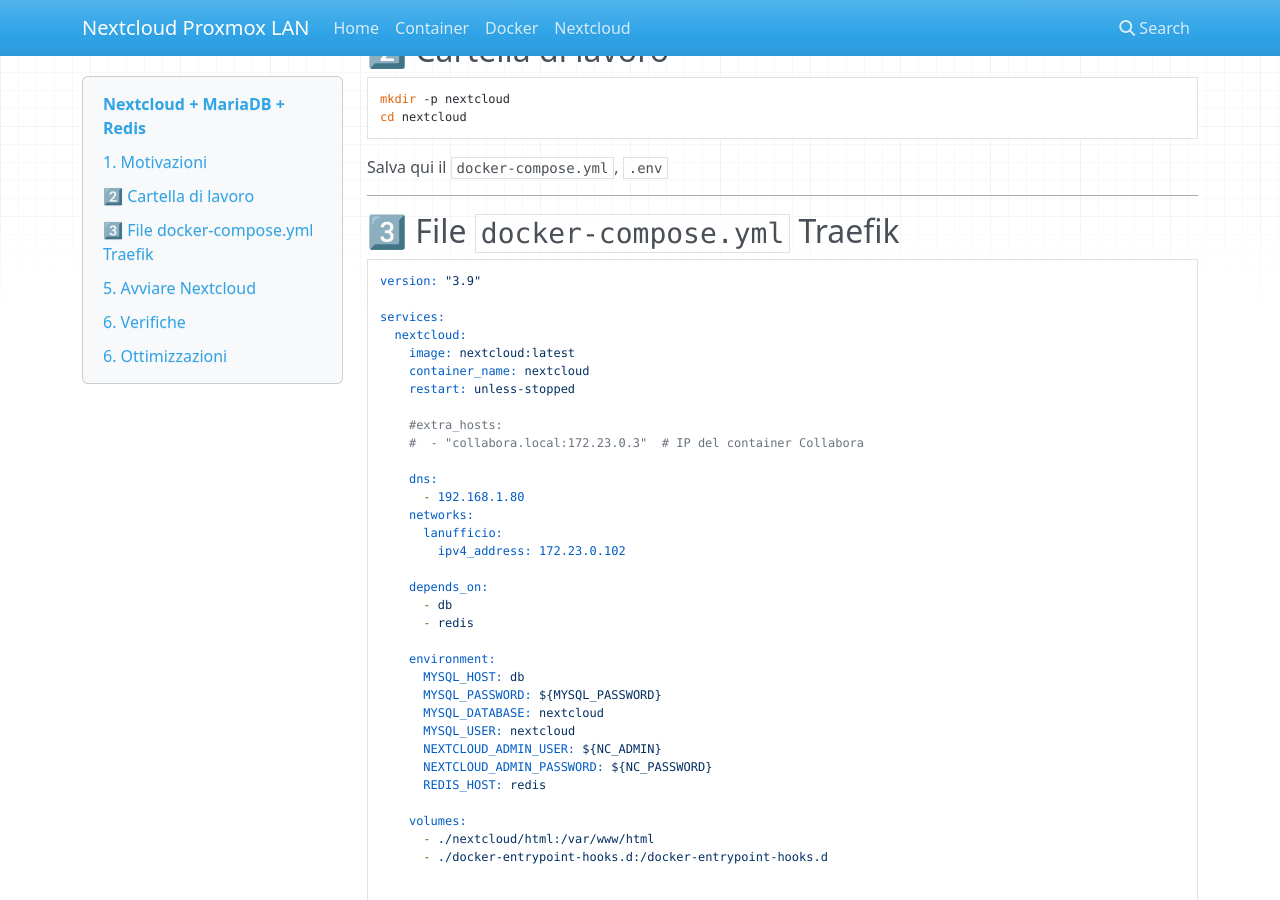
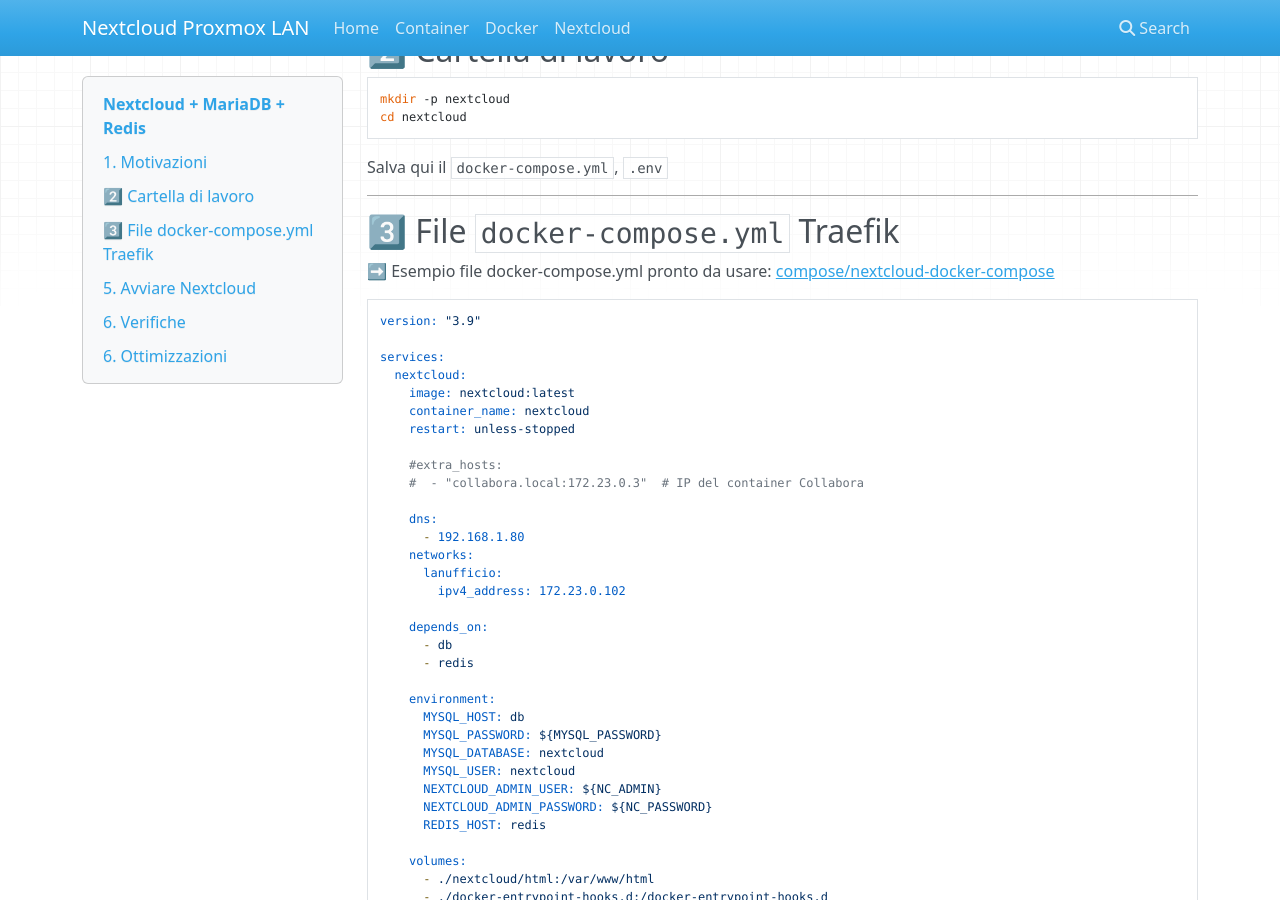
Before and after one commit to masilib/nextcloud-proxmox-lan, an MkDocs documentation site: the page built from docs/05-installazione-nextcloud.md, in a window 1280 px wide and 900 px high, scrolled down 376 px. Built offline with MkDocs 1.6.1, drawn with Linux system fonts in a browser that asks for light colours; nearby versions of some CDN libraries.

Commit message:
Update 05-installazione-nextcloud.md

````diff
--- a/docs/05-installazione-nextcloud.md
+++ b/docs/05-installazione-nextcloud.md
@@ -26,6 +26,11 @@ Salva qui il `docker-compose.yml`, `.env`
 ---
 
 ## 3️⃣ File `docker-compose.yml` Traefik
+
+➡️ Esempio file docker-compose.yml pronto da usare:
+[compose/nextcloud-docker-compose](../compose/nextcloud-docker-compose.yml)
+
+
 ```yaml
 version: "3.9"
 
````
